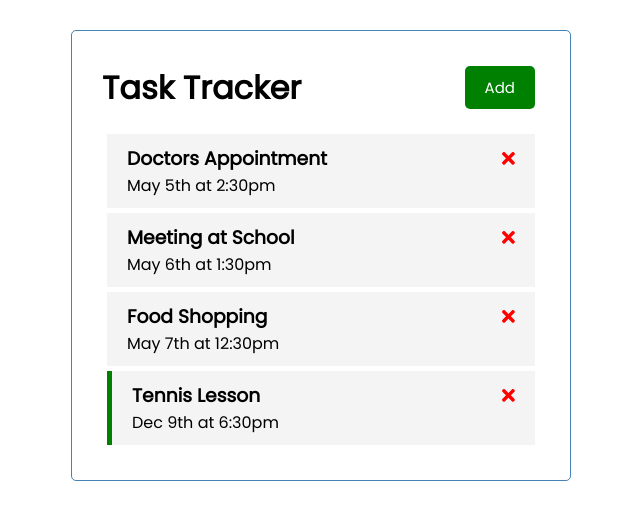
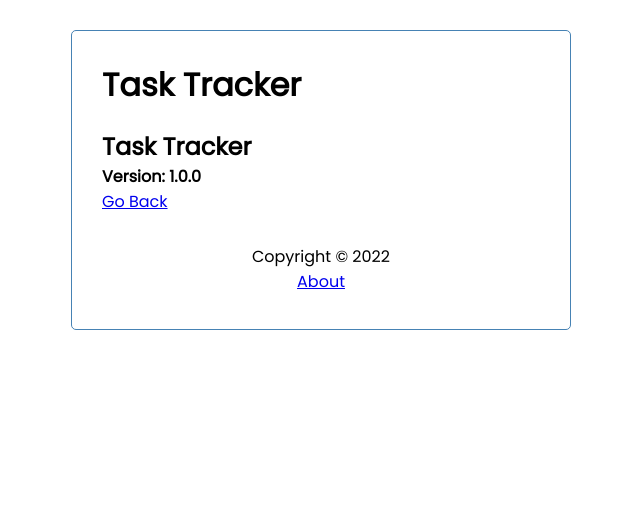
Before and after one commit to salvatorealbano85/angular-crash, an Angular app: page /about in a window 1280 px wide. Shown: the top 520 px of the page, without its empty margins (319-959 px from the left). Built offline with nearby package versions, Linux system fonts and the light colour scheme; data requests are answered from the project's data file.

Commit message:
Aggiunti About e Footer

```diff
--- a/db.json
+++ b/db.json
@@ -17,12 +17,6 @@
       "text": "Food Shopping",
       "day": "May 7th at 12:30pm",
       "reminder": false
-    },
-    {
-      "text": "Tennis Lesson",
-      "day": "Dec 9th at 6:30pm",
-      "reminder": true,
-      "id": 4
     }
   ]
 }
--- a/src/app/app.component.html
+++ b/src/app/app.component.html
@@ -1,4 +1,6 @@
 <div class="container">
   <app-header></app-header>
-  <app-tasks></app-tasks>
+  <router-outlet></router-outlet>
+  <app-footer></app-footer>
+
 </div>
--- a/src/app/app.module.ts
+++ b/src/app/app.module.ts
@@ -2,6 +2,7 @@
 import { BrowserModule } from '@angular/platform-browser';
 import { HttpClientModule} from '@angular/common/http';
 import { FormsModule } from '@angular/forms';
+import { RouterModule, Routes} from '@angular/router';
 import { AppComponent } from './app.component';
 import { HeaderComponent } from './components/header/header.component';
 import { ButtonComponent } from './components/button/button.component';
@@ -9,6 +10,15 @@
 import { TaskItemComponent } from './components/task-item/task-item.component';
 import { FontAwesomeModule } from '@fortawesome/angular-fontawesome';
 import { AddTaskComponent } from './components/add-task/add-task.component';
+import { AboutComponent } from './components/about/about.component';
+import { FooterComponent } from './components/footer/footer.component';
+
+const appRoutes: Routes = [
+  {path: '', component: TasksComponent},
+  {path: 'about', component: AboutComponent},
+
+]
+
 
 @NgModule({
   declarations: [
@@ -17,13 +27,16 @@
     ButtonComponent,
     TasksComponent,
     TaskItemComponent,
-    AddTaskComponent
+    AddTaskComponent,
+    AboutComponent,
+    FooterComponent
   ],
   imports: [
     BrowserModule,
     FontAwesomeModule,
     HttpClientModule,
-    FormsModule
+    FormsModule,
+    RouterModule.forRoot(appRoutes, {enableTracing: true})
   ],
   providers: [],
   bootstrap: [AppComponent]
--- /dev/null
+++ b/src/app/components/about/about.component.html
@@ -0,0 +1,5 @@
+<div>
+  <h2>Task Tracker</h2>
+  <h4>Version: 1.0.0</h4>
+  <a routerLink="/">Go Back</a>
+</div>
--- /dev/null
+++ b/src/app/components/about/about.component.ts
@@ -0,0 +1,15 @@
+import { Component, OnInit } from '@angular/core';
+
+@Component({
+  selector: 'app-about',
+  templateUrl: './about.component.html',
+  styleUrls: ['./about.component.css']
+})
+export class AboutComponent implements OnInit {
+
+  constructor() { }
+
+  ngOnInit(): void {
+  }
+
+}
--- /dev/null
+++ b/src/app/components/footer/footer.component.css
@@ -0,0 +1,4 @@
+footer {
+  margin-top: 30px;
+  text-align: center;
+}
--- /dev/null
+++ b/src/app/components/footer/footer.component.html
@@ -0,0 +1,4 @@
+<footer>
+  <p>Copyright &copy; 2022</p>
+  <a routerLink="/about">About</a>
+</footer>
--- /dev/null
+++ b/src/app/components/footer/footer.component.ts
@@ -0,0 +1,15 @@
+import { Component, OnInit } from '@angular/core';
+
+@Component({
+  selector: 'app-footer',
+  templateUrl: './footer.component.html',
+  styleUrls: ['./footer.component.css']
+})
+export class FooterComponent implements OnInit {
+
+  constructor() { }
+
+  ngOnInit(): void {
+  }
+
+}
--- a/src/app/components/header/header.component.html
+++ b/src/app/components/header/header.component.html
@@ -1,6 +1,7 @@
 <header>
   <h1>{{ title }}</h1>
   <app-button
+    *ngIf="hasRoute('/')"
     color="{{ showAddTask ? 'red' : 'green'}}"
     text="{{ showAddTask ? 'Close' : 'Add'}}"
     (btnClick)="toggleAddTask()">
--- a/src/app/components/header/header.component.ts
+++ b/src/app/components/header/header.component.ts
@@ -1,6 +1,7 @@
 import { Component, OnInit } from '@angular/core';
 import { UiService } from 'src/app/services/ui.service';
 import { Subscription } from 'rxjs';
+import { Router } from '@angular/router';
 
 @Component({
   selector: 'app-header',
@@ -12,7 +13,7 @@
   showAddTask: boolean = false;
   subscription: Subscription;
 
-  constructor(private uiService: UiService) {
+  constructor(private uiService: UiService, private router: Router) {
     this.subscription = this.uiService.onToggle().subscribe(value => this.showAddTask = value);
   }
 
@@ -23,4 +24,8 @@
     this.uiService.toggleAddTask();
   }
 
+  hasRoute(route: string){
+    return this.router.url === route;
+  }
+
 }
```
Also changed, not shown: src/app/components/about/about.component.css (added), 2 other files (tests, documents, lock files or other folders).
